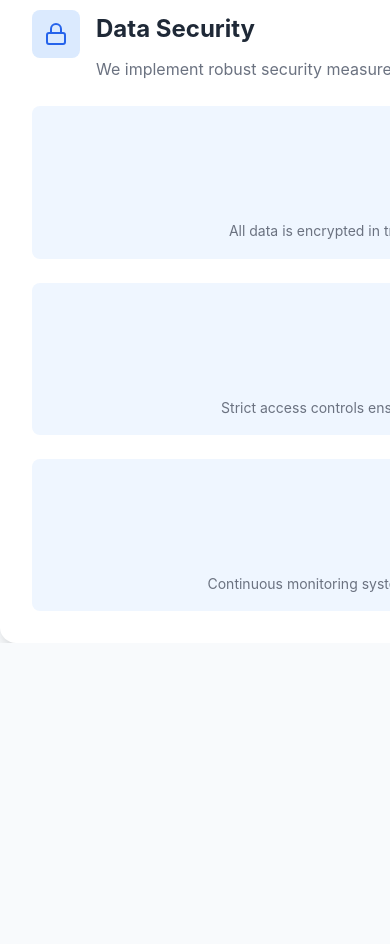
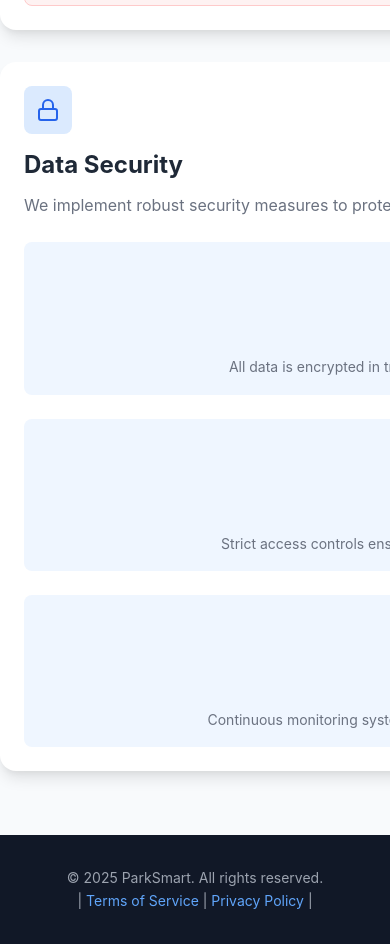
Before and after one commit to SE4106-Project-Group-11/Parking-Management-System, a plain HTML site: page frontend/pages/home/privacy_policy.html in a window 390 px wide. Shown: the part 2674-3618 px from the top of the page. Before the commit the page ends 3317 px from the top, so only its background shows below. Drawn offline with Linux system fonts and the light colour scheme.

Commit message:
Footer Section completed. Privacy Policy Page also completed

```diff
--- a/frontend/css/home/privacyPolicy.css
+++ b/frontend/css/home/privacyPolicy.css
@@ -320,3 +320,71 @@ body {
     color: #6b7280;
     margin: 0;
 }
+
+/* Footer */
+.footer {
+    background: #111827;
+    color: white;
+    padding: 2rem 0;
+    margin-top: 4rem;
+    width: 100%;
+}
+
+.footer-content {
+    max-width: 1024px;
+    margin: 0 auto;
+    padding: 0 1.5rem;
+    text-align: center;
+}
+
+.footer-brand {
+    font-weight: 600;
+}
+
+.footer-text {
+    color: #9ca3af;
+    font-size: 0.875rem;
+    margin: 0;
+}
+
+.footer-link {
+    color: #60a5fa;
+    text-decoration: none;
+    transition: color 0.2s ease;
+}
+
+.footer-link:hover {
+    color: #93c5fd;
+}
+
+/* Responsive Design */
+@media (max-width: 767px) {
+    .main-content {
+        padding: 2rem 1rem;
+    }
+
+    .content-card {
+        padding: 1.5rem;
+    }
+
+    .page-title {
+        font-size: 2rem;
+    }
+
+    .card-header {
+        flex-direction: column;
+        gap: 0.75rem;
+    }
+
+    .card-icon {
+        align-self: flex-start;
+    }
+
+    .title-section {
+        margin-bottom: 2rem;
+    }
+
+    .content-sections {
+        gap: 2rem;
+    }
+}
--- a/frontend/pages/home/privacy_policy.html
+++ b/frontend/pages/home/privacy_policy.html
@@ -265,5 +265,17 @@
                     </div>
                 </section>
     </div>
+    </div>
+
+     <!-- Footer -->
+        <footer class="footer">
+            <div class="footer-content">
+                <p class="footer-text">
+                    © 2025 ParkSmart. All rights reserved. <br>
+                    |  <a href="#" class="footer-link">Terms of Service</a> |
+                    <a href="#" class="footer-link">Privacy Policy</a> |
+                </p>
+            </div>
+        </footer>
 </body>
 </html>
```
